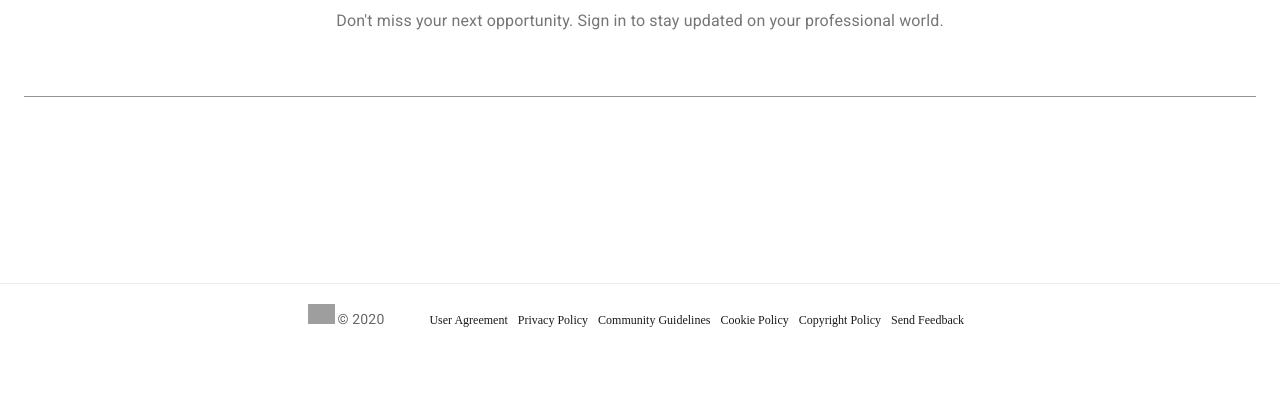
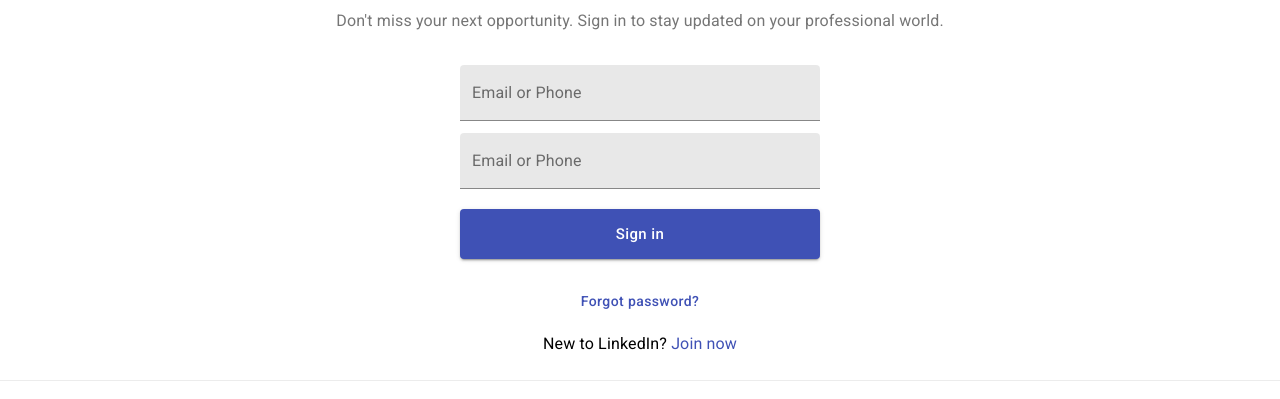
Before and after one commit to ganesh1172/linkedin-ui-clone, a React (Create React App) app: page / in a window 1280 px wide. Shown: the part 447-846 px from the top of the page. Before the commit the page ends 803 px from the top, so only its background shows below. Built offline with nearby package versions, Linux system fonts and the light colour scheme; grey boxes are pictures that could not be loaded.

Commit message:
added form and styles for form

```diff
--- a/src/App.js
+++ b/src/App.js
@@ -1,5 +1,5 @@
 import React from 'react';
-import { Container, Typography, form, TextField } from '@material-ui/core';
+import { Container, Typography, TextField, Button, Link } from '@material-ui/core';
 import './App.css';
 import 'typeface-roboto';
 import Footer from './component/footer';
@@ -12,6 +12,34 @@
   },
   title2: {
     paddingBottom: 32,
+  },
+  text_style: {
+    width: '45ch',
+    marginBottom: 12,
+  },
+  btn_style: {
+    width: '360px',
+    padding: '12px 0',
+    marginTop: '8px',
+    textTransform: 'initial',
+    '&:hover': {
+      backgroundColor: '#006097',
+      color: '#fff',
+    }
+  },
+  btn_forpass: {
+    textTransform: 'initial',
+    '&:hover': {
+      background: "#E5F5FC",
+      color: '#006097',
+    },
+    marginTop: '24px',
+  },
+  new_join: {
+    marginTop: '12px',
+  },
+  j_Now: {
+    textDecoration: 'none',
   }
 });
 
@@ -30,8 +58,21 @@
             Don't miss your next opportunity. Sign in to stay updated on your professional world.
           </Typography>
           <form>
-            <TextField fullWidth></TextField>
+            <TextField id="standard-basic" label="Email or Phone" medium variant="filled" className={classes.text_style} /><br />
+            <TextField id="filled-basic" label="Email or Phone" small variant="filled" className={classes.text_style} />
+            <br />
+            <Button variant="contained" size="large" color="primary" className={classes.btn_style}>
+              Sign in
+            </Button>
           </form>
+          <div>
+            <Button color="primary" className={classes.btn_forpass}>Forgot password?</Button>
+            <Typography variant="body1" className={classes.new_join}>
+              New to LinkedIn? <Link href="#" className={classes.j_now}>
+                Join now
+      </Link>
+            </Typography>
+          </div>
         </Container>
       </div>
       <Footer />
```
